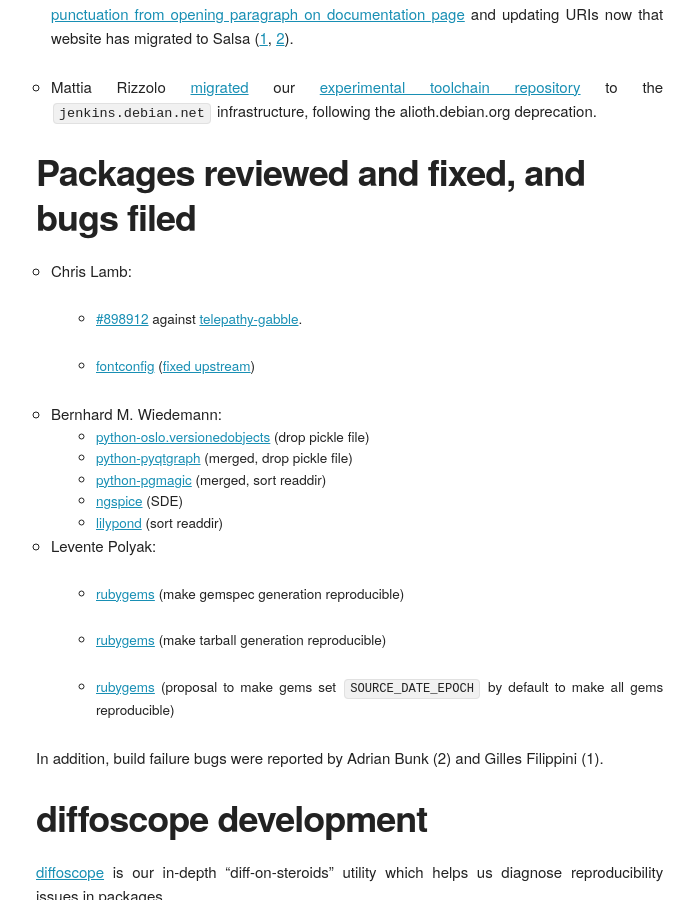
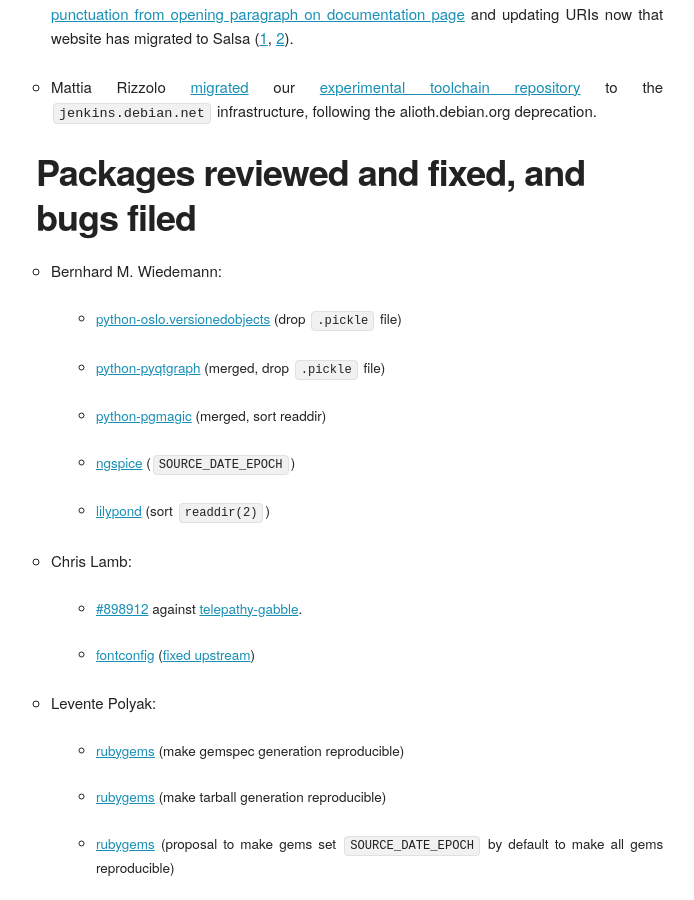
Before and after one commit to prototypefund/reproducible-website, a Jekyll site: the page built from _blog/posts/160.md, in a window 1280 px wide and 900 px high, scrolled down 1126 px. Shown: the whole window, without its empty margins (124-818 px from the left). Built offline with Jekyll 4.4.1, drawn with Linux system fonts in a browser that asks for light colours; some web fonts are replaced; some of the changed text lies outside the part shown.

Commit message:
160: Cosmetic changes.

```diff
--- a/_blog/posts/160.md
+++ b/_blog/posts/160.md
@@ -30,19 +30,23 @@
 Packages reviewed and fixed, and bugs filed
 -------------------------------------------
 
+* Bernhard M. Wiedemann:
+
+    * [python-oslo.versionedobjects](https://review.openstack.org/568815) (drop `.pickle` file)
+
+    * [python-pyqtgraph](https://build.opensuse.org/request/show/610148) (merged, drop `.pickle` file)
+
+    * [python-pgmagic](https://github.com/hhatto/pgmagick/pull/47) (merged, sort readdir)
+
+    * [ngspice](https://github.com/imr/ngspice/pull/5) (`SOURCE_DATE_EPOCH`)
+
+    * [lilypond](https://sourceforge.net/p/testlilyissues/issues/5323/) (sort `readdir(2)`)
+
 * Chris Lamb:
 
     * [#898912](https://bugs.debian.org/898912) against [telepathy-gabble](https://tracker.debian.org/pkg/telepathy-gabble).
 
     * [fontconfig](https://www.freedesktop.org/wiki/Software/fontconfig/) ([fixed upstream](https://lists.freedesktop.org/archives/fontconfig/2018-May/006287.html))
-
-
-* Bernhard M. Wiedemann:
-    * [python-oslo.versionedobjects](https://review.openstack.org/568815) (drop pickle file)
-    * [python-pyqtgraph](https://build.opensuse.org/request/show/610148) (merged, drop pickle file)
-    * [python-pgmagic](https://github.com/hhatto/pgmagick/pull/47) (merged, sort readdir)
-    * [ngspice](https://github.com/imr/ngspice/pull/5) (SDE)
-    * [lilypond](https://sourceforge.net/p/testlilyissues/issues/5323/) (sort readdir)
 
 * Levente Polyak:
 
```
Also changed, not shown: other parts of _blog/posts/160.md (+1 -1 lines).
